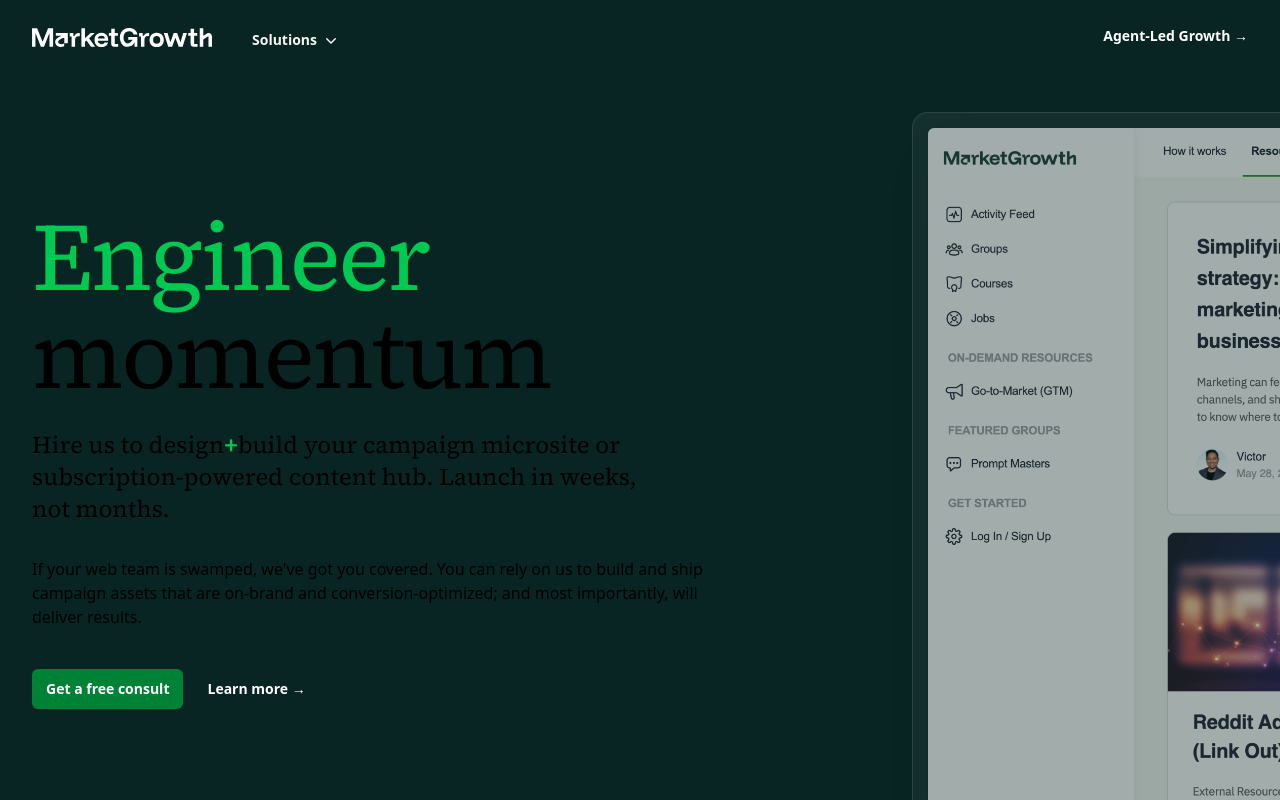
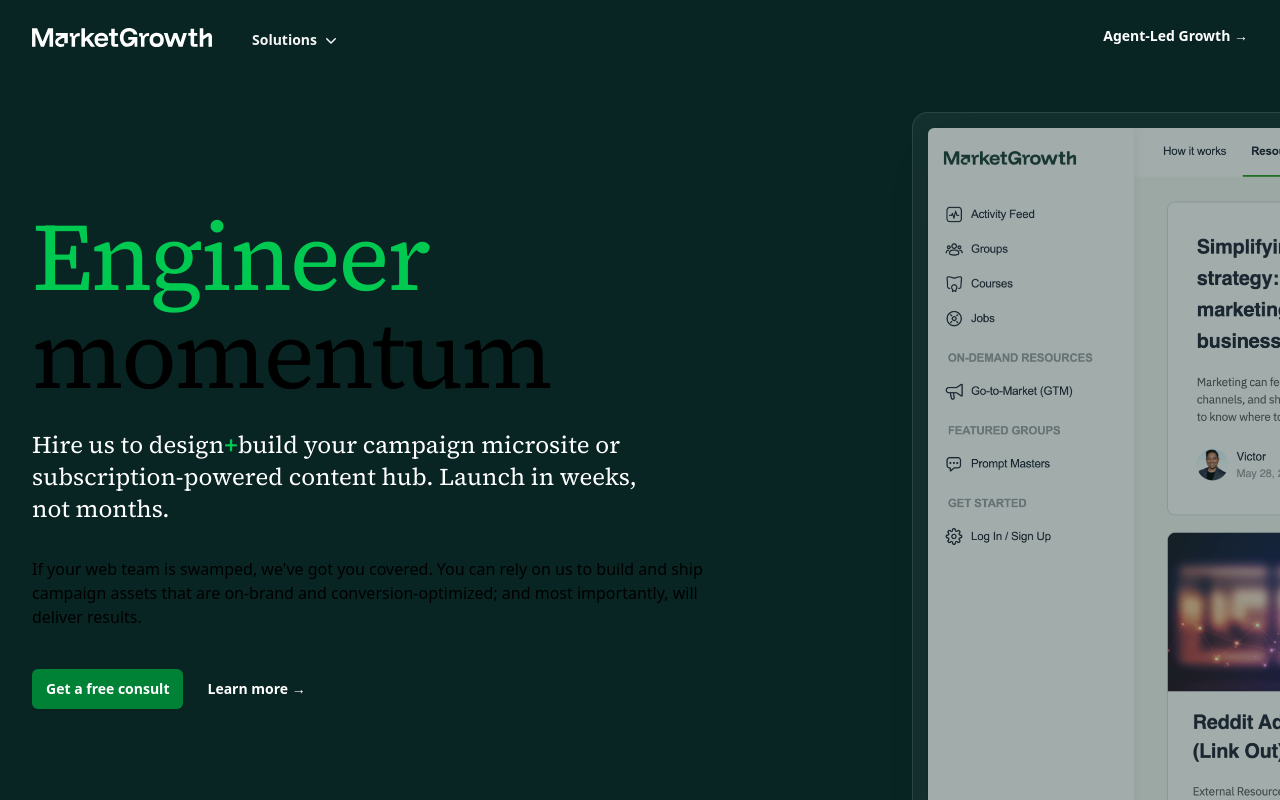
Before and after one commit to growthUx/mgio, a Next.js app: page / in a window 1280 px wide. Shown: the top 800 px of the page. Built offline with nearby package versions, Linux system fonts and the light colour scheme.

Commit message:
Update HomePage.jsx

```diff
--- a/src/app/HomePage.jsx
+++ b/src/app/HomePage.jsx
@@ -114,7 +114,7 @@
                   </span>
                 </a>
               </div> */}
-              <h1 className="mt-12 text-6xl font-source-serif-4 tracking-tight leading-[1.1] sm:leading-[1.025] sm:text-7xl md:text-8xl"><span className="text-[#00c951]">Engineer</span> momentum<span className="block mt-6 text-xl font-mona-sans sm:text-2xl tracking-normal text-theme-accent md:mr-[120px]">Hire us to design<span className="text-[#00c951] text-2xl font-semibold">+</span>build your campaign microsite or subscription-powered content hub. Launch in weeks, not months.</span></h1>
+              <h1 className="mt-12 text-6xl font-source-serif-4 tracking-tight leading-[1.1] sm:leading-[1.025] sm:text-7xl md:text-8xl"><span className="text-[#00c951]">Engineer</span> momentum<span className="block mt-6 text-xl font-mona-sans sm:text-2xl tracking-normal text-theme-accent md:mr-[120px] text-[#FFFFFF]">Hire us to design<span className="text-[#00c951] text-2xl font-semibold">+</span>build your campaign microsite or subscription-powered content hub. Launch in weeks, not months.</span></h1>
               {/* <h2 className="text-lg mt-4 text-[#F5F5F5] text-pretty sm:text-[22px] pr-4">We help founders and fast growing teams build engaging brands online to serve and captivate their audience to win them as customers.</h2> */}
               {/* <h1 className="font-funnel-display mt-12 text-3xl font-semibold text-pretty tracking-tight text-[#F5F5F5] sm:text-6xl">We are a DX<span className="text-[#40C1AC]"> + </span>AI Studio</h1>
               <h2 className="text-lg mt-4 text-[#F5F5F5] text-pretty sm:text-[22px] pr-4">We help founders and fast growing teams build engaging brands online to serve and captivate their audience to win them as customers.</h2> */}
```
